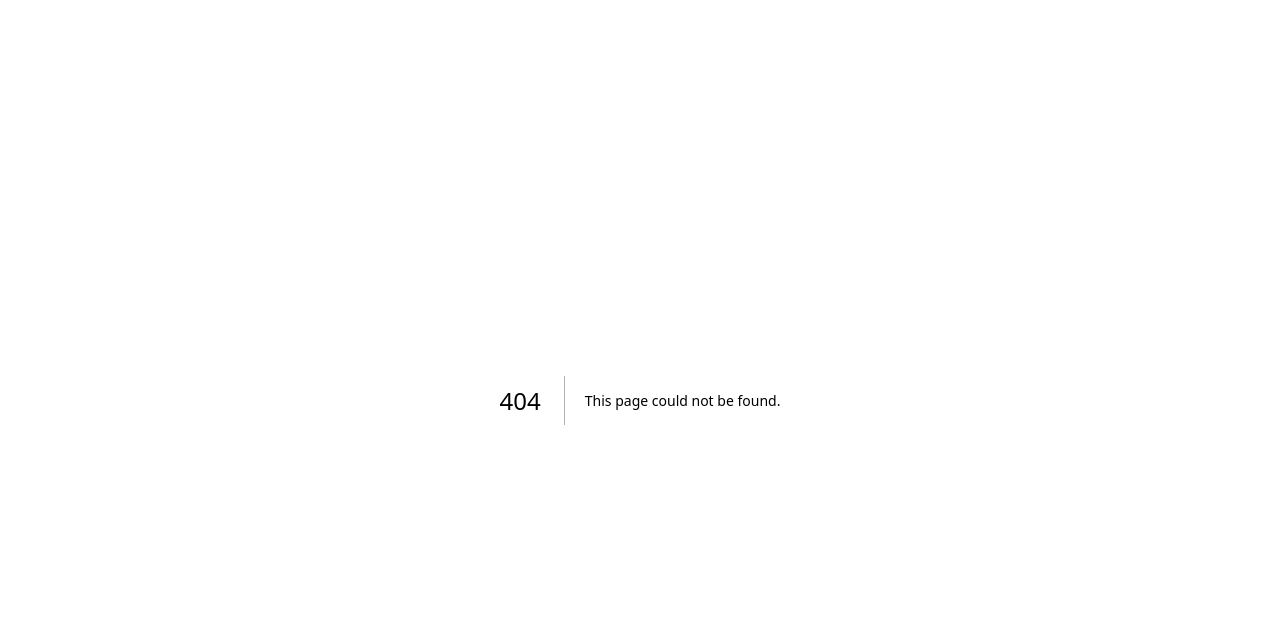
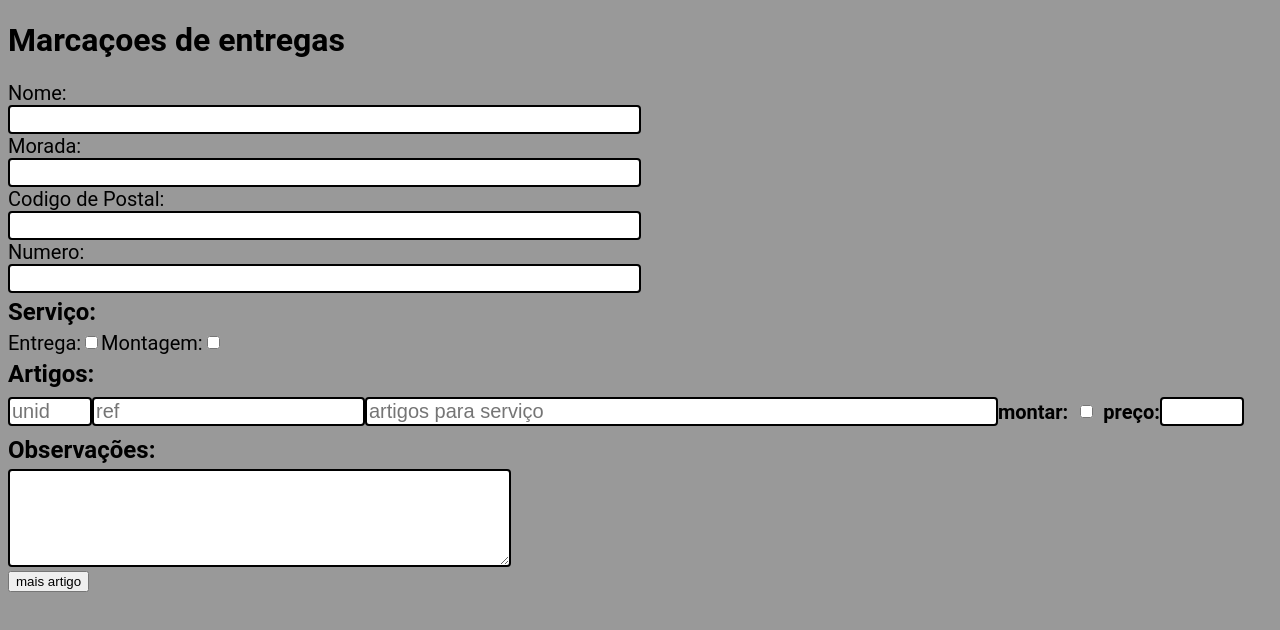
Before and after one commit to dmdiogomendes/mudaLogistica, a Next.js app: page /loja in a window 1280 px wide. Before the commit this address had no page. Shown: the top 630 px of the page. Built offline with nearby package versions, Linux system fonts and the light colour scheme.

Commit message:
first build, frontend store

```diff
--- a/src/app/layout.js
+++ b/src/app/layout.js
@@ -4,13 +4,17 @@ import './globals.css'
 const inter = Inter({ subsets: ['latin'] })
 
 export const metadata = {
-  title: 'Create Next App',
-  description: 'Generated by create next app',
+  title: 'Muda Logistics',
+  description: 'Transportes feitos direito ',
 }
 
 export default function RootLayout({ children }) {
   return (
     <html lang="en">
+      <link
+          rel="stylesheet"
+          href="https://fonts.googleapis.com/css2?family=Roboto:wght@400;700&display=swap"
+      />
       <body className={inter.className}>{children}</body>
     </html>
   )
--- /dev/null
+++ b/src/pages/loja.css
@@ -0,0 +1,64 @@
+h1{
+    font-family: 'Roboto', sans-serif;
+}
+h2{
+    margin-top: 5px;
+    margin-bottom: 5px;
+    font-family: 'Roboto', sans-serif;
+}
+
+p{
+    font-family: 'Roboto', sans-serif;
+}
+
+label{
+    font-family: 'Roboto', sans-serif;
+}
+.input-serviço{
+    display: flex;
+}
+.input-styles{
+    display: flex;
+    align-items: center;
+    font-size: 20px;
+}
+
+.input-styles-servico{
+    align-items: center;
+    font-size: 20px;
+}
+
+input[type=text]{
+    font-size:20px;
+    border: 2px solid black;
+    border-radius: 4px;
+}
+
+input[type=number]{
+    font-size:20px;
+    border: 2px solid black;
+    border-radius: 4px;
+}
+
+input[type='radio']{
+    width: 15px;
+    height: 15px;
+}
+
+textarea{
+    border: 2px solid black;
+    border-radius: 4px;
+}
+
+body{
+    background-color: #999;
+}
+
+.montar_styles{
+    margin:0;
+    font-weight: bold;
+}
+
+.button_styles_montar{
+    padding: 7.5px;
+}
--- /dev/null
+++ b/src/pages/loja.js
@@ -0,0 +1,101 @@
+import React, { useState } from 'react'
+import styles from './loja.css'
+
+const loja = () => {
+
+
+    const [nome, setNome] = useState()
+    const [morada, setMorada] = useState()
+    const [zip,setZip] = useState()
+    const [numero, setNumero] = useState()
+    const [artigo, setArtigo] = useState()
+
+    const [numberOfContaineres, setNumberOfContaineres] = useState([])
+
+    const addArtigo = (e) => {
+        setNumberOfContaineres([...numberOfContaineres,
+            <div className='input-styles'>
+                <div className='button_styles_montar'>
+                    <input type="radio" size="50"/>
+                </div>
+                <input placeholder='artigos para serviço' name="query" size="50"/>
+            </div>
+        ]);
+    };
+
+  return (
+    <div className='entregas_body'>
+        <div>
+            <div>
+                <h1>Marcaçoes de entregas</h1>
+            </div>
+            <div>
+                <form>
+                    <div>
+                        <label className='input-styles' >
+                            Nome:
+                        </label>
+                        <input type="text" name="query" size="50" />
+                    </div>
+                    <div>
+                        <label className='input-styles' >
+                            Morada:
+                        </label>
+                        <input type="text" name="query" size="50"/>
+                    </div>
+                    <div>
+                        <label className='input-styles' >
+                            Codigo de Postal:
+                        </label>
+                        <input type="text" name="query" size="50"/>
+                    </div>
+                    <div>
+                        <label className='input-styles' >
+                            Numero:
+                        </label>
+                        <input type="text" name="query" size="50"/>
+                    </div>
+                    <h2>Serviço:</h2>
+                    <div className='input-serviço'>
+                        <div className='input-styles'>
+                            <label className='input-styles-servico'>
+                                Entrega:
+                            </label>
+                            <input type="checkbox" name="entrega" size="50"/>
+                        </div>
+                        <div className='input-styles'>
+                            <label className='input-styles-servico'>
+                                Montagem:
+                            </label>
+                            <input type="checkbox" name="montagem"/>
+                        </div>
+                    </div>
+                    <div>
+                        <h2>Artigos:</h2>
+                        <div>
+                            <div className='input-styles'>
+                                    <input placeholder='unid'step="1" type="number" min="0" max="100" size="2"/>
+                                    <input placeholder='ref' name="query" type="number" size="12"/>
+                                    <input placeholder='artigos para serviço'  type="text" name="query" size="50"/>
+                                    <p className='montar_styles'> montar:</p>
+                                <div className='button_styles_montar'>
+                                    <input type="checkbox" size="50"/>
+                                </div>
+                                <p className='montar_styles'>preço:</p>
+                                <input step="1" type="number" min="0" max="100"/>
+                            </div>
+                        </div>
+                    </div>
+                    <div>
+                        <h2>Observações:</h2>
+                        <textarea name="postContent" rows={6} cols={60} />
+                    </div>
+                </form>
+                <button onClick={() => addArtigo()}>mais artigo</button>
+            </div>
+        </div>
+    </div>
+  )
+}
+
+export default loja
```
Also changed, not shown: src/app/page.js (+1 -81 lines), src/pages/transportes.js (added, +9 -0 lines).
